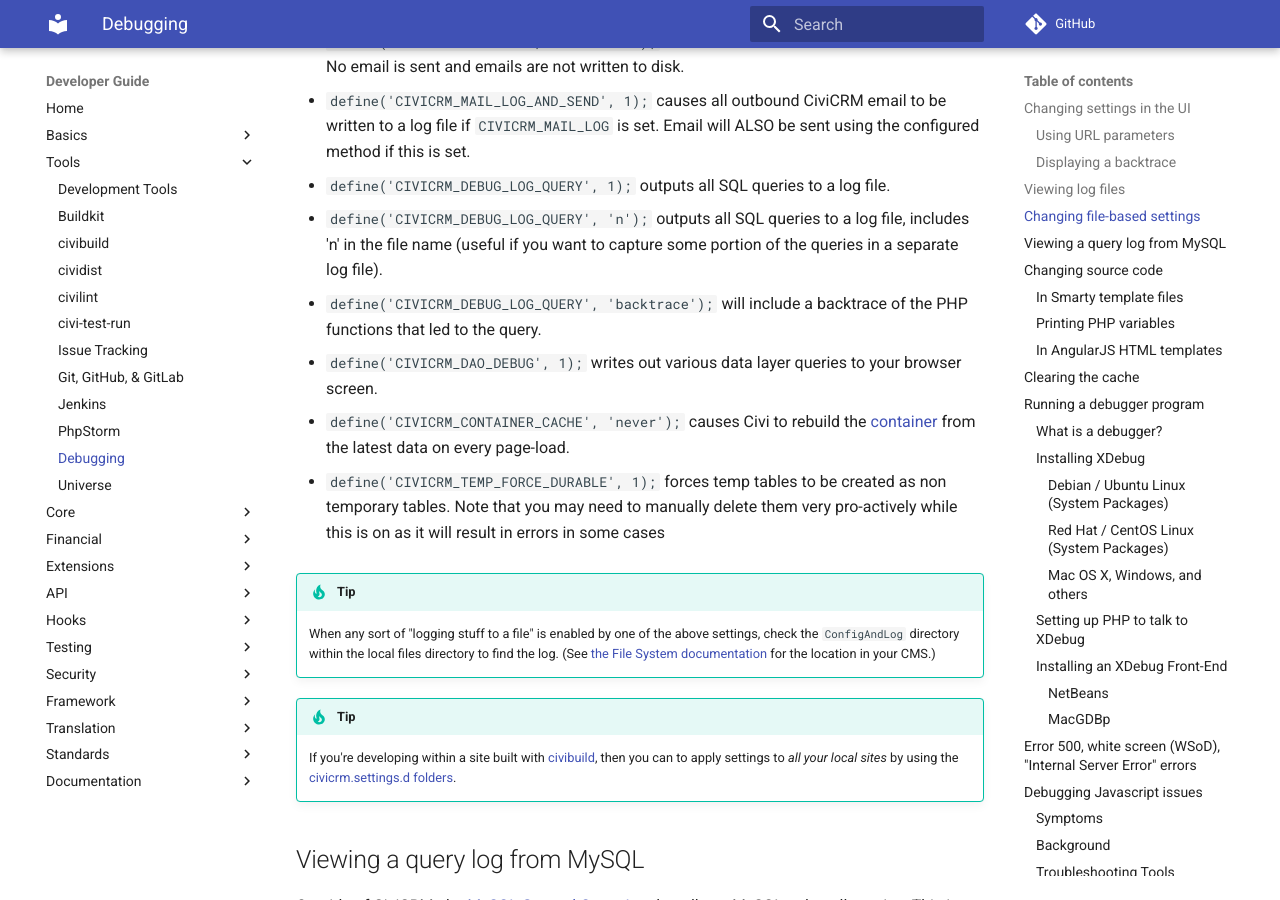
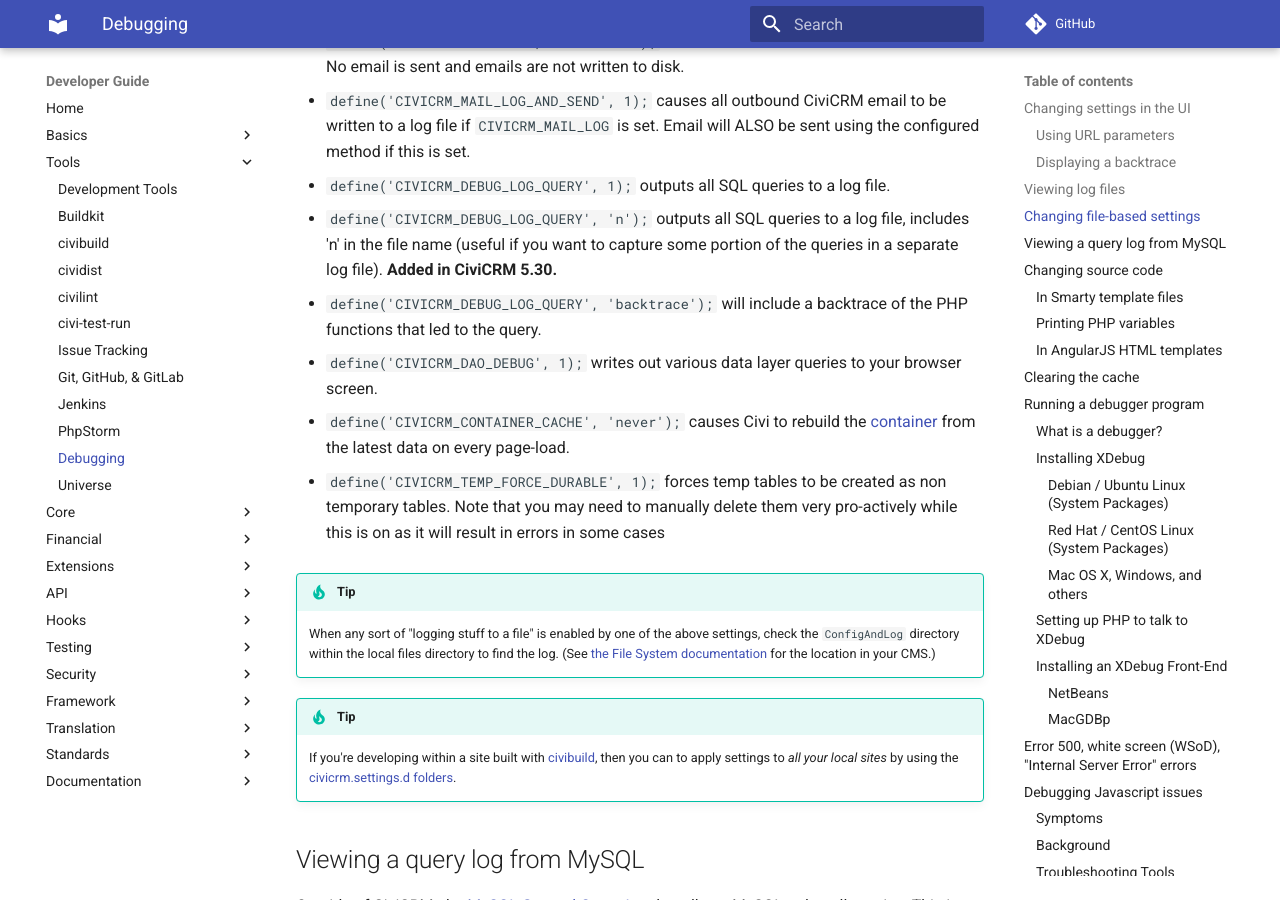
Before and after one commit to civicrm/civicrm-dev-docs, an MkDocs documentation site: the page built from docs/tools/debugging.md, in a window 1280 px wide and 900 px high, scrolled down 2138 px. Built offline with MkDocs 1.6.1 and Material for MkDocs 9.7.7, drawn with Linux system fonts in a browser that asks for light colours; comment, search, counter and statistics services are not loaded.

Commit message:
Update docs/tools/debugging.md
Co-authored-by: Mikey O'Toole <mikey@mjco.uk>

```diff
--- a/docs/tools/debugging.md
+++ b/docs/tools/debugging.md
@@ -56,7 +56,7 @@
 
 - `define('CIVICRM_DEBUG_LOG_QUERY', 1);` outputs all SQL queries to a log file.
 
-- `define('CIVICRM_DEBUG_LOG_QUERY', 'n');` outputs all SQL queries to a log file, includes 'n' in the file name (useful if you want to capture some portion of the queries in a separate log file).
+- `define('CIVICRM_DEBUG_LOG_QUERY', 'n');` outputs all SQL queries to a log file, includes 'n' in the file name (useful if you want to capture some portion of the queries in a separate log file). **Added in CiviCRM  5.30.**
 
 - `define('CIVICRM_DEBUG_LOG_QUERY', 'backtrace');` will include a backtrace of the PHP functions that led to the query.
 
```
